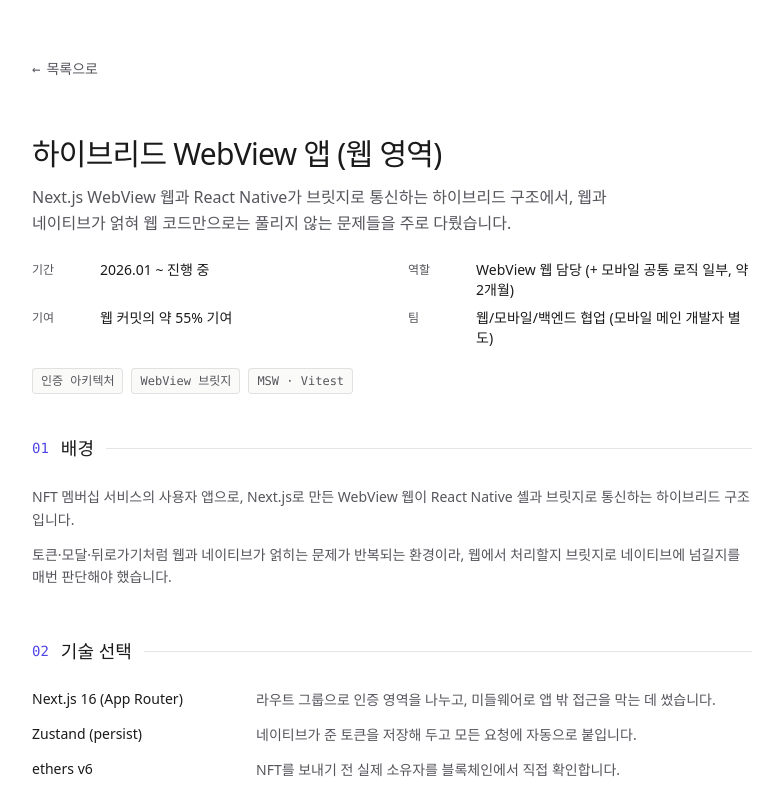
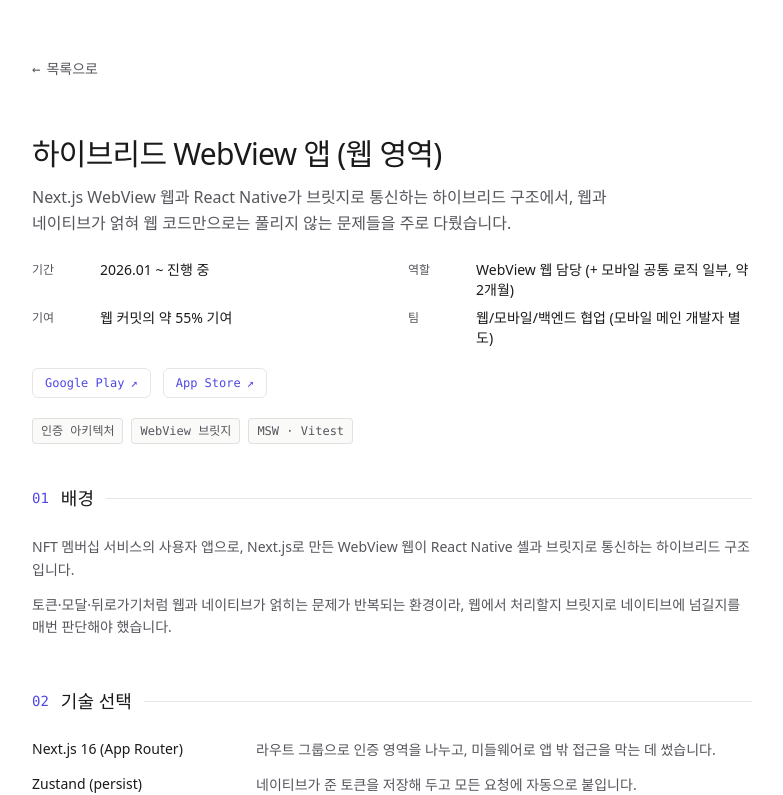
Before and after one commit to aqumon12/aqumon-portfolio, a Next.js app: page /projects/hybrid-app in a window 1280 px wide. Shown: the top 795 px of the page, without its empty margins (248-1031 px from the left). Built offline with nearby package versions, Linux system fonts and the light colour scheme.

Commit message:
feat: 프로젝트 페이지에 앱 스토어 링크 추가 (비멤버·스타픽)

```diff
--- a/app/projects/[slug]/page.tsx
+++ b/app/projects/[slug]/page.tsx
@@ -53,6 +53,17 @@ export default async function ProjectPage({
             </div>
           ))}
         </dl>
+        {p.links && p.links.length > 0 && (
+          <div className="flex flex-wrap gap-3 mt-5">
+            {p.links.map((l) => (
+              <a key={l.href} href={l.href} target="_blank" rel="noreferrer"
+                 className="mono text-xs px-3 py-1.5 rounded-md hover:opacity-70 inline-flex items-center gap-1.5"
+                 style={{ border: "1px solid var(--border)", color: "var(--accent)" }}>
+                {l.label} <span aria-hidden>↗</span>
+              </a>
+            ))}
+          </div>
+        )}
         <div className="flex flex-wrap gap-2 mt-5">
           {p.tags.map((t) => (
             <span key={t} className="mono text-xs px-2 py-1 rounded"
--- a/lib/projects.ts
+++ b/lib/projects.ts
@@ -13,6 +13,7 @@ export type Project = {
   contributions: { title: string; details: string[] }[];
   troubleSlugs: string[];
   results: string[];
+  links?: { label: string; href: string }[];
 };
 
 export const projects: Project[] = [
@@ -103,6 +104,10 @@ export const projects: Project[] = [
           "iOS/Android safe-area 정책 플랫폼 분기, 개발용 앱 수동 빌드·EAS Update(OTA) 수행",
         ],
       },
+    ],
+    links: [
+      { label: "Google Play", href: "https://play.google.com/store/apps/details?id=com.metastar.nticka&hl=ko" },
+      { label: "App Store", href: "https://apps.apple.com/kr/app/id1633810435" },
     ],
     troubleSlugs: ["monorepo-react-dup", "webview-modal-dim", "expo-router-backstack", "webview-token-loop", "sentry-blind-spots"],
     results: [
@@ -225,6 +230,10 @@ export const projects: Project[] = [
         ],
       },
     ],
+    links: [
+      { label: "스타픽 Google Play", href: "https://play.google.com/store/apps/details?id=kr.co.imagecube.kpopstarpic&hl=ko" },
+      { label: "스타픽 App Store", href: "https://apps.apple.com/kr/app/id1332930709" },
+    ],
     troubleSlugs: ["legacy-settlement-date", "game-score-recovery"],
     results: [
       "프레임워크가 감춰주는 계층까지 직접 다루며, MVC·관계형 DB·REST API를 실제 운영 서비스에서 익혔습니다.",
```
